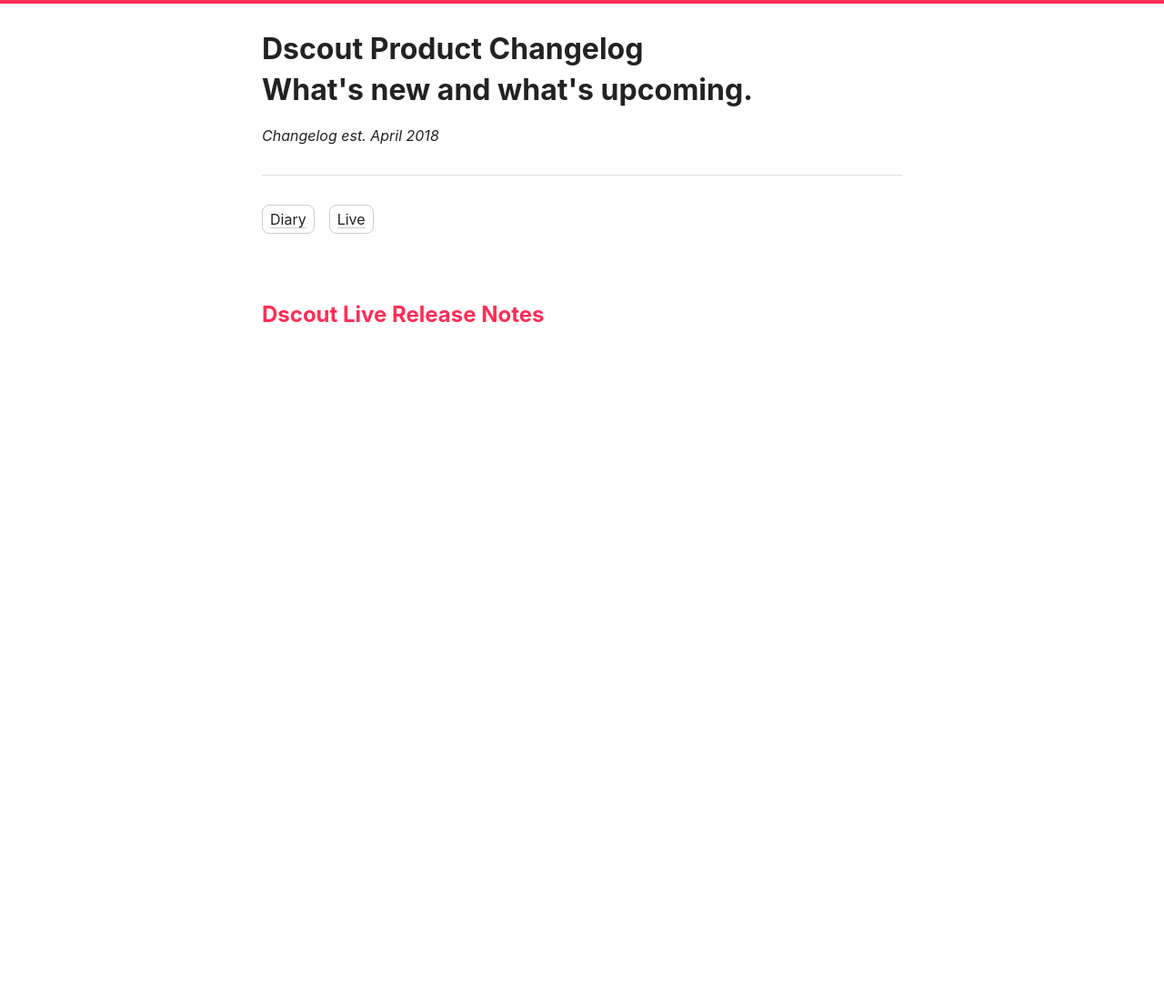
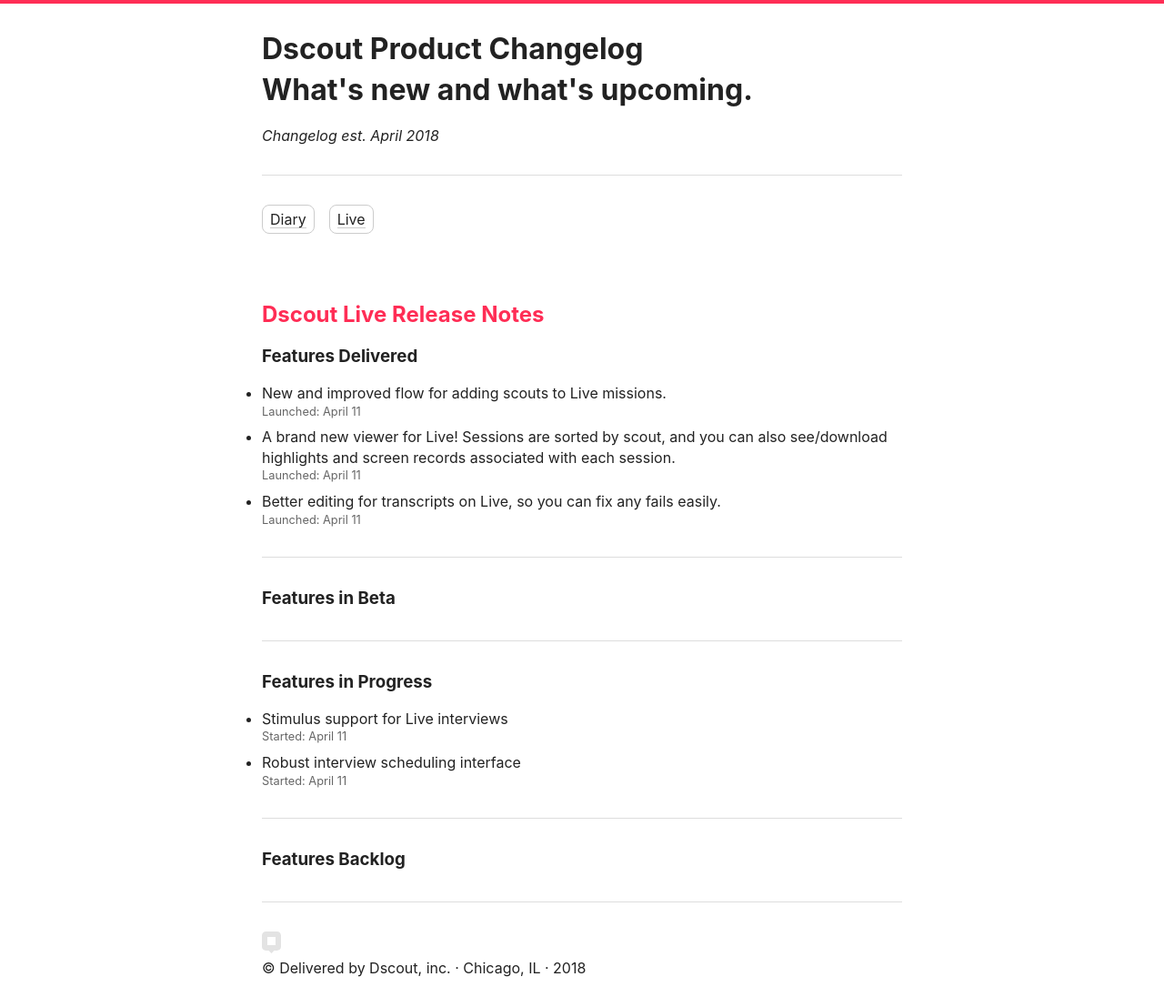
Before and after one commit to hickjul/dscout-changelog, a Jekyll site: the page built from live.md, in a window 1280 px wide. Shown: the whole page at 91% size. Built offline with Jekyll 4.4.1, drawn with Linux system fonts in a browser that asks for light colours; before the commit the page ends 900 px from its top, so only the background shows below that.

Commit message:
New design

```diff
--- /dev/null
+++ b/_includes/footer.html
@@ -0,0 +1,4 @@
+<footer>
+  <svg width="21" height="24" viewBox="0 0 21 24" xmlns="http://www.w3.org/2000/svg"><title>Dscout</title><path d="M6 15h9V6H6v9zM4.5 0C2.014 0 0 2.053 0 4.585v12.228c0 2.532 2.014 4.153 4.5 4.153h3.009l2.991 3.036 3-3.036h3c2.486 0 4.5-1.62 4.5-4.153V4.585C21 2.053 18.986 0 16.5 0h-12z" fill="#E3E3E3" fill-rule="evenodd"/></svg>
+  <p>&copy; Delivered by Dscout, inc. · Chicago, IL · 2018</p>
+</footer>
--- /dev/null
+++ b/_includes/live/backlog.md
@@ -0,0 +1 @@
+### Features Backlog
--- /dev/null
+++ b/_includes/live/beta.md
@@ -0,0 +1 @@
+### Features in Beta
--- /dev/null
+++ b/_includes/live/delivered.md
@@ -0,0 +1,7 @@
+### Features Delivered
+* New and improved flow for adding scouts to Live missions.
+  <date>Launched: April 11</date>
+* A brand new viewer for Live! Sessions are sorted by scout, and you can also see/download highlights and screen records associated with each session.
+  <date>Launched: April 11</date>
+* Better editing for transcripts on Live, so you can fix any fails easily.
+  <date>Launched: April 11</date>
--- /dev/null
+++ b/_includes/live/index.md
@@ -0,0 +1,15 @@
+{% include live/delivered.md %}
+
+<hr />
+
+{% include live/beta.md %}
+
+<hr />
+
+{% include live/progress.md %}
+
+<hr />
+
+{% include live/backlog.md %}
+
+<hr />
--- /dev/null
+++ b/_includes/live/progress.md
@@ -0,0 +1,6 @@
+### Features in Progress
+
+* Stimulus support for Live interviews
+  <date>Started: April 11</date>
+* Robust interview scheduling interface
+  <date>Started: April 11</date>
--- a/_layouts/default.html
+++ b/_layouts/default.html
@@ -4,6 +4,7 @@
   <body ontouchstart="">
     <main>
       {{ content }}
+      {% include footer.html %}
     </main>
   </body>
 </html>
--- a/live.md
+++ b/live.md
@@ -6,3 +6,5 @@ layout: default
 {% include header.html %}
 
 <h2 class="color--live">Dscout Live Release Notes</h2>
+
+{% include live/index.md %}
```
Also changed, not shown: _includes/diary/delivered.md (+3 -3 lines), assets/stylesheets/main.scss (+17 -5 lines).
